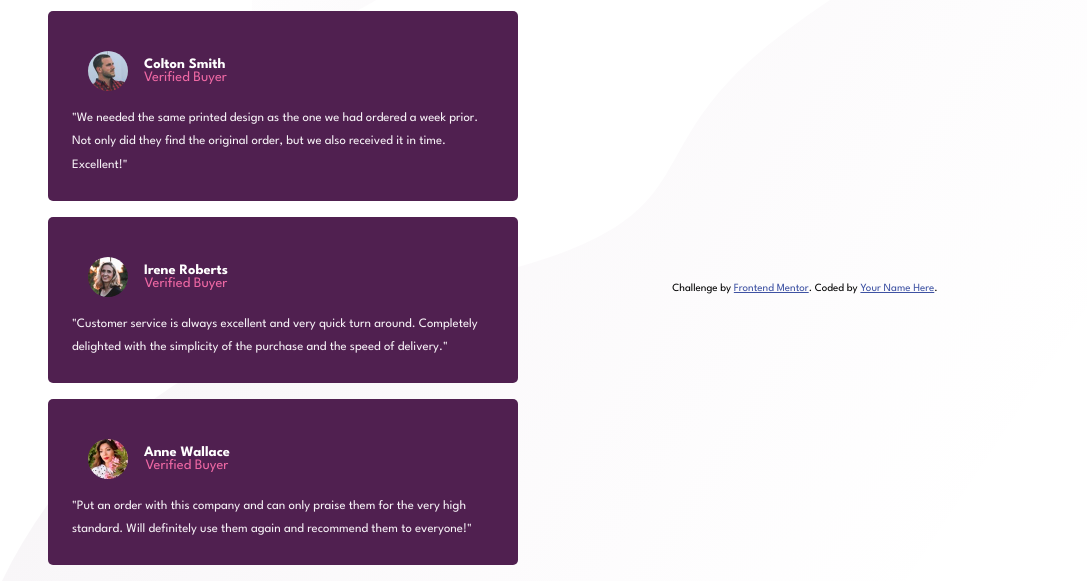
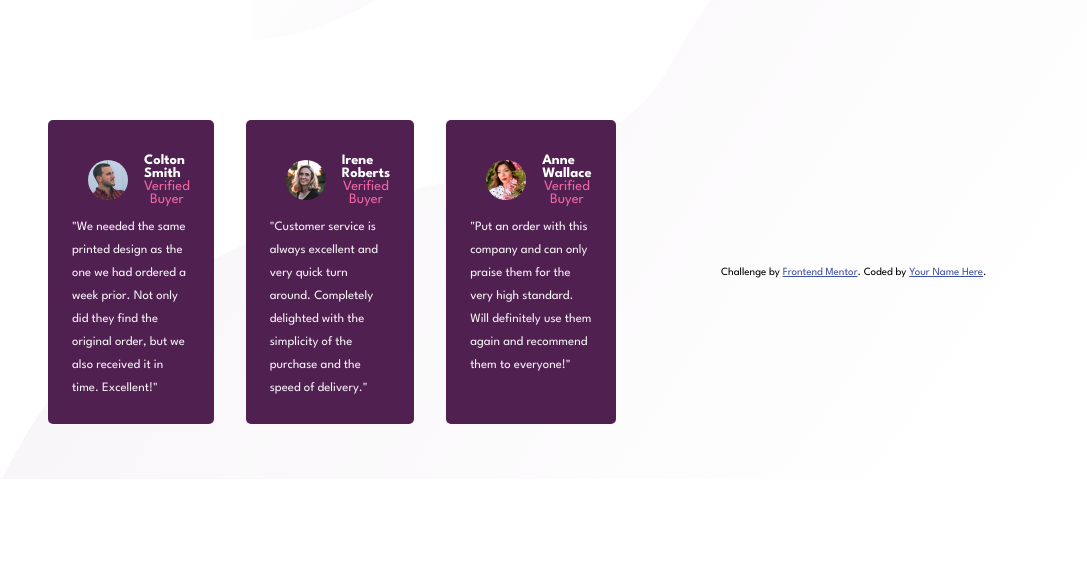
Before and after one commit to RaizaCirne/treino-grid, a plain HTML site: page index.html in a window 1280 px wide. Shown: the part 321-902 px from the top of the page, without its empty margins (96-1183 px from the left). After the commit the page ends 800 px from the top, so only its background shows below. Drawn offline with Linux system fonts and the light colour scheme.

Commit message:
Displey flex do reviews

```diff
--- a/style.css
+++ b/style.css
@@ -123,4 +123,10 @@ header p {
         font-size: 1.1em;
     }
 
+    .reviews {
+        display: flex;
+
+
+    }
+
 }
```
